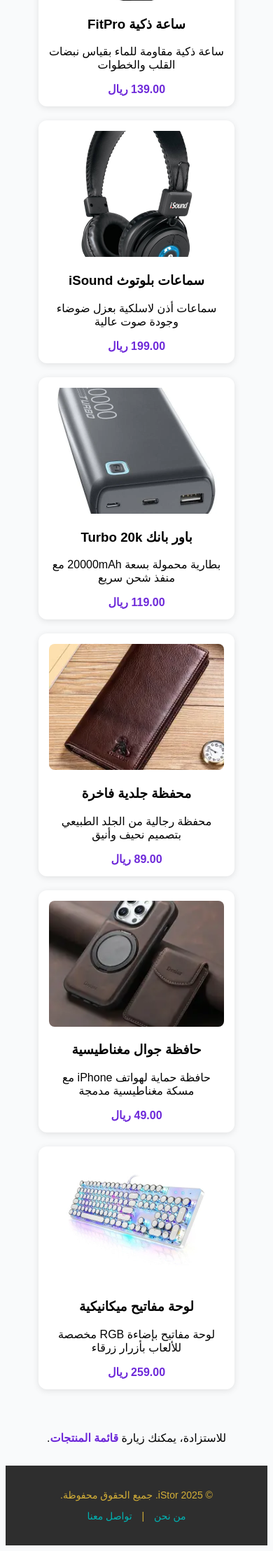
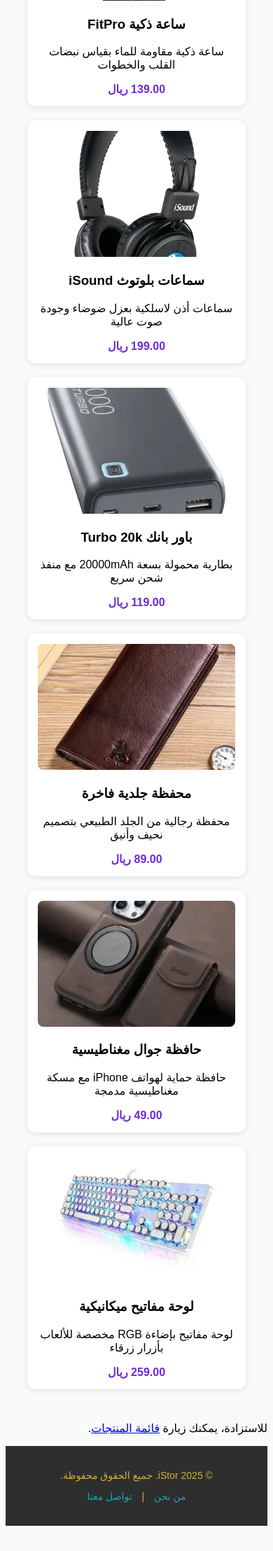
Before and after one commit to afalshadidi/istor, a Django app: page / in a window 390 px wide. Shown: the part 426-2642 px from the top of the page at 70% size. After the commit the page ends 2606 px from the top, so only its background shows below. Run offline with Django 5.2, Linux system fonts and the light colour scheme; data comes from the database, SQL or seed files in the repository.

Commit message:
للعمل على الجوال والتابلت

```diff
--- a/templates/home.html
+++ b/templates/home.html
@@ -13,6 +13,7 @@
     gap: 20px;
     padding: 30px;
   }
+
   .product {
     background-color: #fff;
     border-radius: 12px;
@@ -20,26 +21,40 @@
     padding: 15px;
     width: 250px;
     text-align: center;
+    transition: transform 0.3s ease;
   }
+
   .product img {
     width: 100%;
     height: 180px;
     object-fit: cover;
     border-radius: 8px;
   }
-    .more-link {
-      text-align: center;
-      margin: 30px 0;
+
+  .product:hover {
+    transform: scale(1.03);
   }
-    .more-link a {
-      color: #6d28d9;
-      text-decoration: none;
-      font-weight: bold;
+
+  /* ✅ تحسين العرض للجوال */
+  @media (max-width: 768px) {
+    .product-list {
+      flex-direction: column;
+      align-items: center;
     }
-    .more-link a:hover {
-      text-decoration: underline;
+
+    .product {
+      width: 90%;
+    }
+  }
+
+  /* ✅ للتابلت: صفّين بدل ثلاثة */
+  @media (min-width: 769px) and (max-width: 1024px) {
+    .product {
+      width: 45%;
+    }
   }
 </style>
+
 </head>
 <body style="font-family: 'Tajawal', sans-serif; background-color: #f9fafb;">
   {% include 'header.html' %}
```
Also changed, not shown: templates/store/product_list.html (+27 -0 lines). Lines whose indentation alone changed are shown as unchanged.
